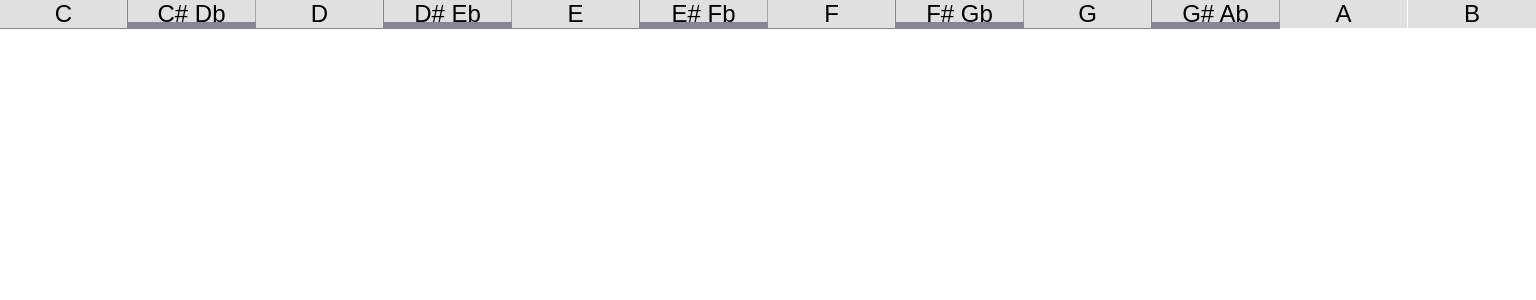
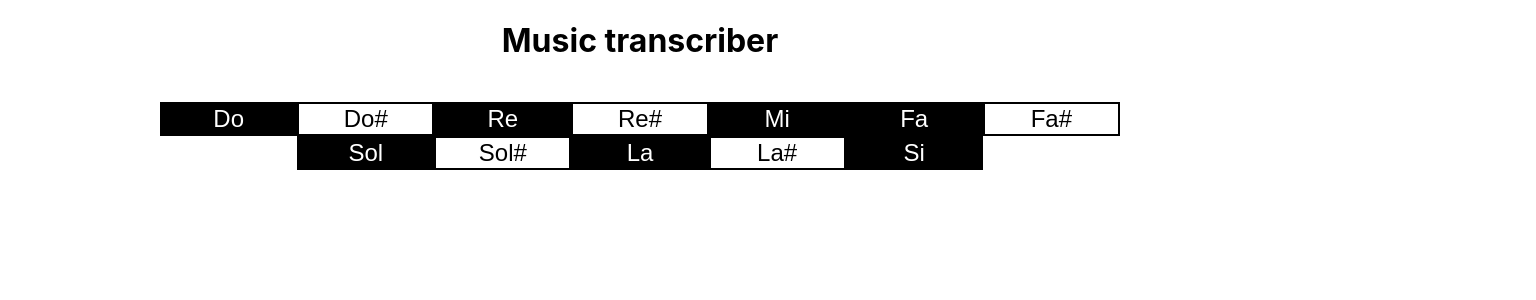
Before and after one commit to mariacamilarg/music_transcriber, a React (Create React App) app: page / in a window 1280 px wide. Shown: the top 300 px of the page, 1536 px wide, since content can reach past the window. Built offline with nearby package versions, Linux system fonts and the light colour scheme.

Commit message:
working on style

```diff
--- a/src/components/App/App.css
+++ b/src/components/App/App.css
@@ -36,11 +36,3 @@
     transform: rotate(360deg);
   }
 }
-
-
-.component-piano {
-  display: flex;
-  flex-direction: column;
-  flex-wrap: wrap;
-  height: 100%;
-}
--- a/src/components/App/App.js
+++ b/src/components/App/App.js
@@ -7,22 +7,21 @@ import Piano from '../Piano/Piano';
 function App() {
 
   var state = {
-    total: "totalll",
-    next: null,
+    msg: "this should update the stave",
     operation: null,
   };
 
   function handleClick(note) {
     //this.setState(calculate(this.state, buttonName));
     console.log(note);
-    console.log(state.total);
+    console.log(state.msg);
   };
 
   return (
     <div className="App">
-      <div className="component-piano">
-        <Piano clickHandler={handleClick} />
-      </div>
+      <h1>Music transcriber</h1>
+      <br />
+      <Piano clickHandler={handleClick} />
     </div>
   );
 }
--- a/src/components/Piano/Piano.css
+++ b/src/components/Piano/Piano.css
@@ -1,14 +1,8 @@
-.component-button-panel {
-    background-color: #858694;
-    display: flex;
-    flex-direction: row;
-    flex-wrap: wrap;
-    flex: 1 0 auto;
-  }
-
-  .component-button-panel > div {
-    width: 100%;
-    margin-bottom: 1px;
-    flex: 1 0 auto;
-    display: flex;
-  }
+.component-piano {
+  background-color: #ffffff;
+  display: block;
+  min-height: 50vh;
+  max-width: 80vw;
+  margin-left: auto;
+  margin-right: auto;
+}
--- a/src/components/Piano/Piano.js
+++ b/src/components/Piano/Piano.js
@@ -5,6 +5,17 @@ import './Piano.css';
 import PianoKey from '../PianoKey/PianoKey';
 
 class Piano extends React.Component {
+
+  static notes = {
+    DO: 'C',
+    RE: 'D',
+    MI: 'E',
+    FA: 'F',
+    SOL: 'G',
+    LA: 'A',
+    SI: 'B'
+  };
+
   static propTypes = {
     clickHandler: PropTypes.func,
   };
@@ -15,21 +26,21 @@ class Piano extends React.Component {
 
   render() {
     return (
-      <div className="component-button-panel">
-        <div>
-          <PianoKey note="C" keyboardLetter="A" clickHandler={this.handleClick} />
-          <PianoKey note="C# Db" keyboardLetter="W" clickHandler={this.handleClick} blackKey />
-          <PianoKey note="D" keyboardLetter="S" clickHandler={this.handleClick} />
-          <PianoKey note="D# Eb" keyboardLetter="E" clickHandler={this.handleClick} blackKey />
-          <PianoKey note="E" keyboardLetter="D" clickHandler={this.handleClick} />
-          <PianoKey note="E# Fb" keyboardLetter="R" clickHandler={this.handleClick} blackKey />
-          <PianoKey note="F" keyboardLetter="F" clickHandler={this.handleClick} />
-          <PianoKey note="F# Gb" keyboardLetter="T" clickHandler={this.handleClick} blackKey />
-          <PianoKey note="G" keyboardLetter="G" clickHandler={this.handleClick} />
-          <PianoKey note="G# Ab" keyboardLetter="Y" clickHandler={this.handleClick} blackKey />
-          <PianoKey note="A" keyboardLetter="H" clickHandler={this.handleClick} />
-          <PianoKey note="B" keyboardLetter="J" clickHandler={this.handleClick} />
-        </div>
+      <div className="component-piano">
+        <PianoKey note="Do" keyboardLetter="A" clickHandler={this.handleClick}>
+
+        </PianoKey>
+        <PianoKey note="Do#" keyboardLetter="W" clickHandler={this.handleClick} blackKey />
+        <PianoKey note="Re" keyboardLetter="S" clickHandler={this.handleClick} />
+        <PianoKey note="Re#" keyboardLetter="E" clickHandler={this.handleClick} blackKey />
+        <PianoKey note="Mi" keyboardLetter="D" clickHandler={this.handleClick} />
+        <PianoKey note="Fa" keyboardLetter="F" clickHandler={this.handleClick} />
+        <PianoKey note="Fa#" keyboardLetter="T" clickHandler={this.handleClick} blackKey />
+        <PianoKey note="Sol" keyboardLetter="G" clickHandler={this.handleClick} />
+        <PianoKey note="Sol#" keyboardLetter="Y" clickHandler={this.handleClick} blackKey />
+        <PianoKey note="La" keyboardLetter="H" clickHandler={this.handleClick} />
+        <PianoKey note="La#" keyboardLetter="U" clickHandler={this.handleClick} blackKey />
+        <PianoKey note="Si" keyboardLetter="J" clickHandler={this.handleClick} />
       </div>
     );
   }
--- a/src/components/PianoKey/PianoKey.css
+++ b/src/components/PianoKey/PianoKey.css
@@ -1,30 +1,42 @@
-.component-button {
+.component-key {
   display: inline-flex;
-  width: 10%;
+  width: 13%;
   height: 100%;
+  border: 2px solid #000000;
+}
+
+.component-key button {
+  background-color: #ffffff;
+  color: black;
+  border: 0;
+  font-size: 1.5rem;
   flex: 1 0 auto;
 }
 
-.component-button.black {
+.component-key.black button {
+  background-color: #000000;
+  color: white;
   height: 80%;
-  background-color: #f5923e;
-  color: white;
+  width: 10%;
 }
 
-.component-button button {
-  background-color: #e0e0e0;
-  border: 0;
-  font-size: 1.5rem;
-  margin: 0 1px 0 0;
-  flex: 1 0 auto;
-  padding: 0;
+/* Style the button and place it in the middle of the container/image */
+.containerrrr .btnnnn {
+  position: absolute;
+  top: 50%;
+  left: 50%;
+  transform: translate(-50%, -50%);
+  -ms-transform: translate(-50%, -50%);
+  background-color: #555;
+  color: white;
+  font-size: 16px;
+  padding: 12px 24px;
+  border: none;
+  cursor: pointer;
+  border-radius: 5px;
 }
 
-.component-button:last-child button {
+
+.component-key:last-child button {
   margin-right: 0;
 }
-
-.component-button.orange button {
-  background-color: #f5923e;
-  color: white;
-}
--- a/src/components/PianoKey/PianoKey.js
+++ b/src/components/PianoKey/PianoKey.js
@@ -12,6 +12,8 @@ import "./PianoKey.css";
 * https://medium.com/@Charles_Stover/optimal-file-structure-for-react-applications-f3e35ad0a145
 * https://github.com/GermaVinsmoke/bmi-calculator/tree/master/src
 * https://github.com/ahfarmer/calculator/tree/master/src/component
+--
+* Vex flow https://github.com/markacola/react-vexflow/blob/master/src/index.js
 */
 
 class PianoKey extends React.Component {
@@ -29,13 +31,10 @@ class PianoKey extends React.Component {
   };
 
   render() {
-    const className = [
-      "component-button",
-      this.props.blackKey ? "black" : "",
-    ];
+    const className = this.props.blackKey ? "component-key" : "component-key black";
 
     return (
-      <div className={className.join(" ")}>
+      <div className={className}>
         <button onClick={this.handleClick}>{this.props.note}</button>
       </div>
     );
```
